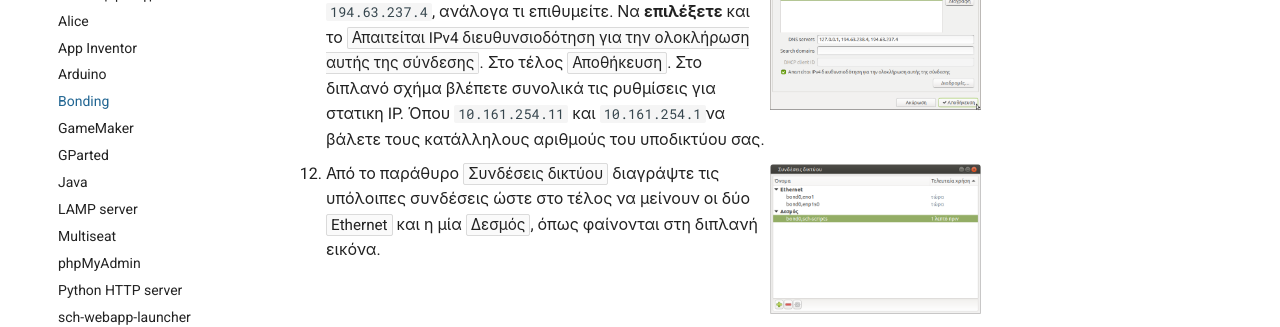
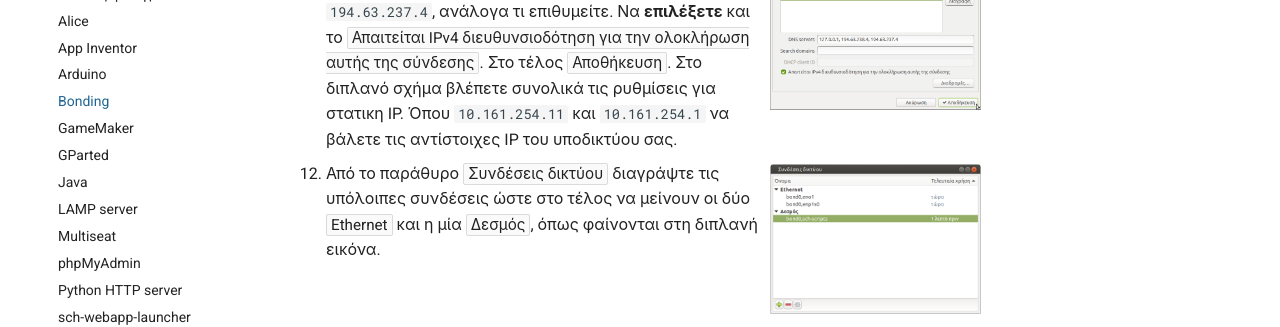
Before and after one commit to siahos/el.ltsp.org, an MkDocs documentation site: the page built from docs/guides/bonding/index.md, in a window 1280 px wide and 900 px high, scrolled down 1252 px. Shown: the part 249-576 px from the top of the window. Built offline with MkDocs 1.6.1 and Material for MkDocs 9.7.7, drawn with Linux system fonts in a browser that asks for light colours; comment, search, counter and statistics services are not loaded.

Commit message:
update bonding

```diff
--- a/docs/guides/bonding/index.md
+++ b/docs/guides/bonding/index.md
@@ -62,8 +62,8 @@
     194.63.238.4, 194.63.237.4`, ανάλογα τι επιθυμείτε. Να **επιλέξετε** και το
     ***Απαιτείται IPv4 διευθυνσιοδότηση για την ολοκλήρωση αυτής της
     σύνδεσης***. Στο τέλος ***Αποθήκευση***. Στο διπλανό σχήμα βλέπετε συνολικά
-    τις ρυθμίσεις για στατικη IP. Όπου `10.161.254.11` και `10.161.254.1`να
-    βάλετε τους κατάλληλους αριθμούς του υποδικτύου σας.
+    τις ρυθμίσεις για στατικη IP. Όπου `10.161.254.11` και `10.161.254.1` να
+    βάλετε τις αντίστοιχες IP του υποδικτύου σας.
     {.clear}
 
 12. [![](add_new_con_final.png)](add_new_con_final.png)
```
